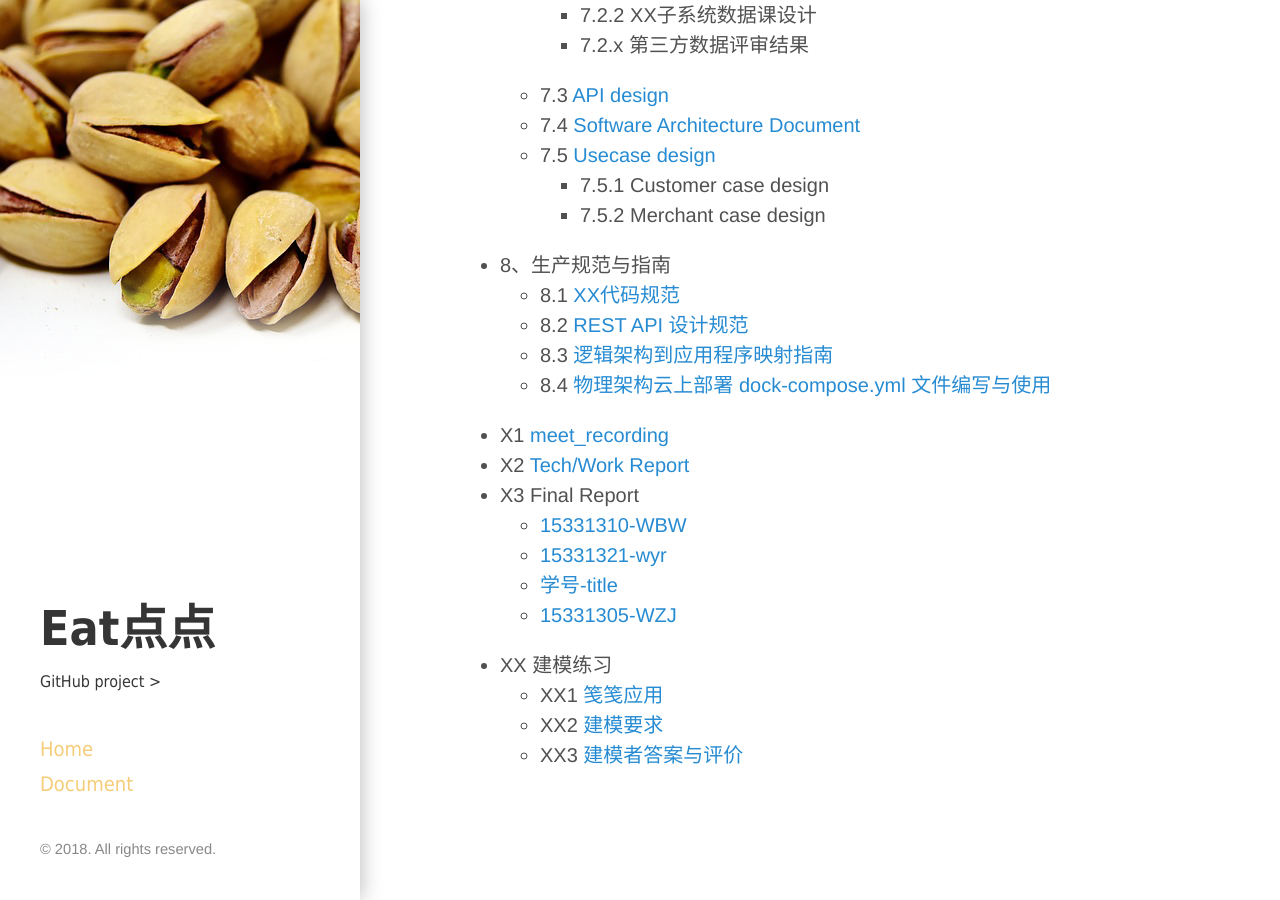
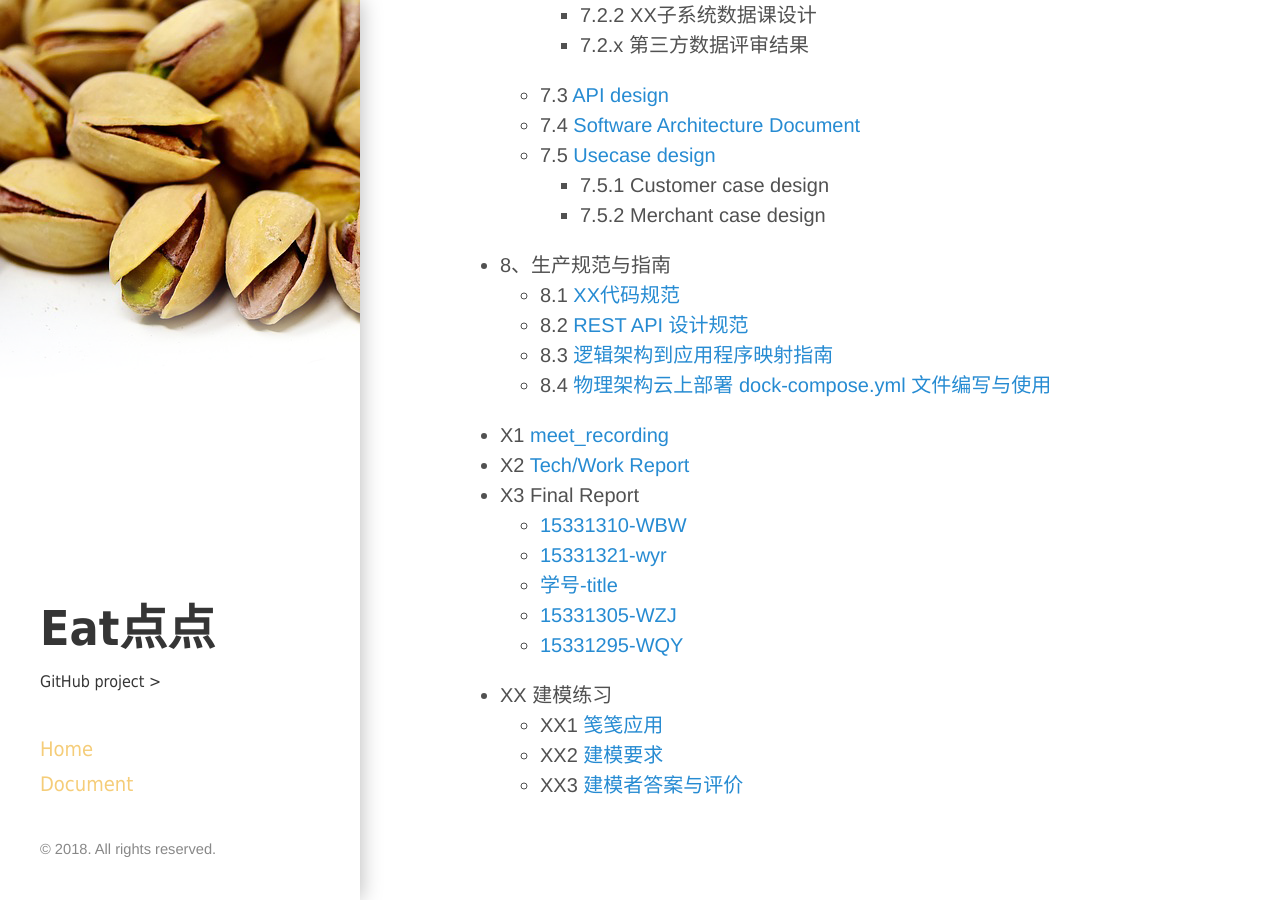
Before and after one commit to ChickenDinner8/ChickenDinner8.github.io, a Jekyll site: the page built from index.md, in a window 1280 px wide and 900 px high, scrolled down 966 px. Built offline with Jekyll 4.4.1, drawn with Linux system fonts in a browser that asks for light colours.

Commit message:
Update index.md

```diff
--- a/index.md
+++ b/index.md
@@ -67,6 +67,7 @@ title: Home
     - [15331321-wyr](https://chickendinner8.github.io/2018/06/30/Rayman.html)
     - [学号-title]()
     - [15331305-WZJ](https://blog.csdn.net/Llunnn/article/details/80870749)
+    - [15331295-WQY](https://blog.csdn.net/pomelo_W/article/details/80870754)
 + XX 建模练习
     - XX1 [笺笺应用](https://chickendinner8.github.io/2018/05/11/笺笺建模练习.html)
     - XX2 [建模要求](https://chickendinner8.github.io/2018/05/13/XX2.html)
```
